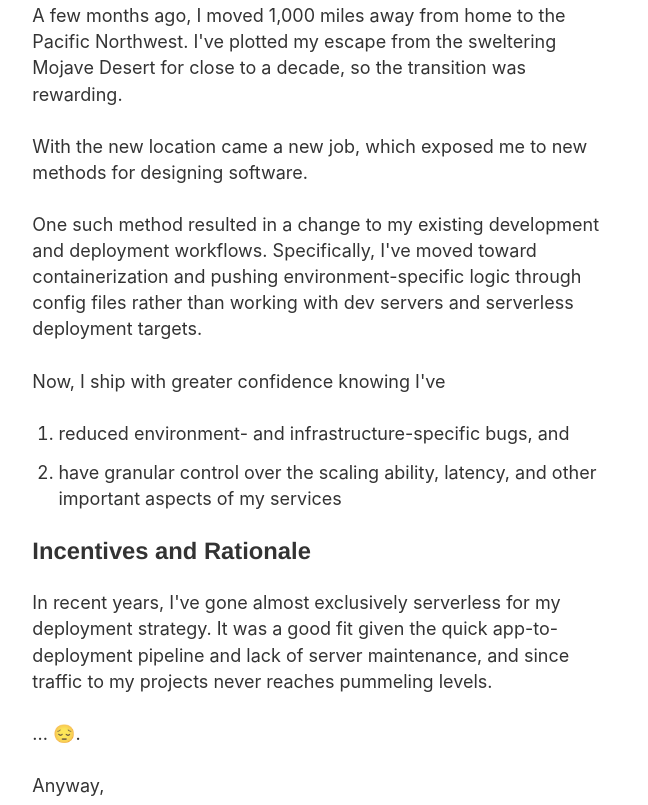
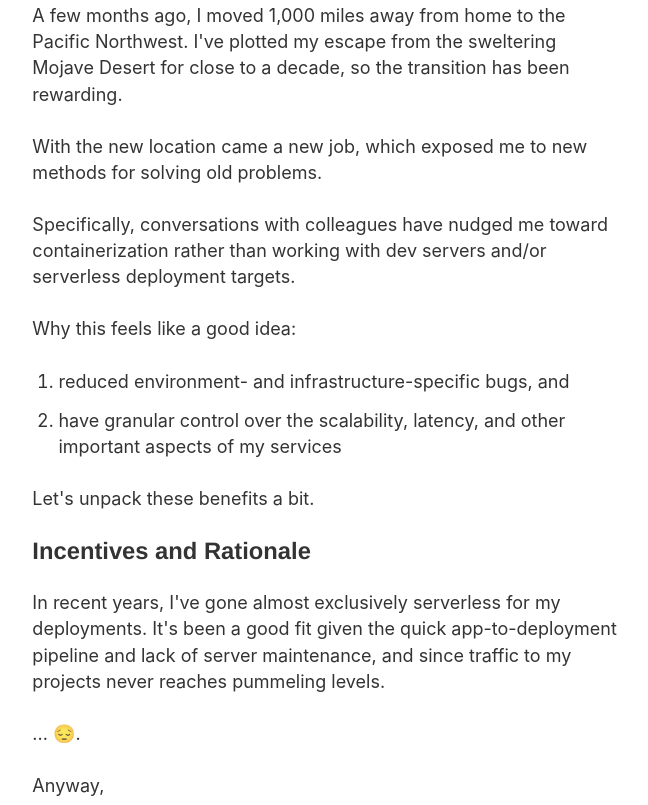
Before and after one commit to alephnode/alephnode, a Gatsby site: page /11-docker-environment-streamline in a window 1280 px wide. Shown: the part 355-1160 px from the top of the page, without its empty margins (314-962 px from the left). Built offline with nearby package versions, Linux system fonts and the light colour scheme; Gatsby itself is replaced by a stand-in of ours; some packages are replaced by stand-ins of ours.

Commit message:
Progress

````diff
--- a/src/pages/11-docker-environment-streamline/index.md
+++ b/src/pages/11-docker-environment-streamline/index.md
@@ -3,19 +3,21 @@ title: 'Inching Toward Dev/Prod Parity with Containerization'
 date: '2019-10-29'
 ---
 
-A few months ago, I moved 1,000 miles away from home to the Pacific Northwest. I've plotted my escape from the sweltering Mojave Desert for close to a decade, so the transition was rewarding.
+A few months ago, I moved 1,000 miles away from home to the Pacific Northwest. I've plotted my escape from the sweltering Mojave Desert for close to a decade, so the transition has been rewarding.
 
-With the new location came a new job, which exposed me to new methods for designing software.
+With the new location came a new job, which exposed me to new methods for solving old problems.
 
-One such method resulted in a change to my existing development and deployment workflows. Specifically, I've moved toward containerization and pushing environment-specific logic through config files rather than working with dev servers and serverless deployment targets.
+Specifically, conversations with colleagues have nudged me toward containerization rather than working with dev servers and/or serverless deployment targets.
 
-Now, I ship with greater confidence knowing I've
+Why this feels like a good idea:
 1. reduced environment- and infrastructure-specific bugs, and
-2. have granular control over the scaling ability, latency, and other important aspects of my services
+2. have granular control over the scalability, latency, and other important aspects of my services
+
+Let's unpack these benefits a bit.
 
 ### Incentives and Rationale
 
-In recent years, I've gone almost exclusively serverless for my deployment strategy. It was a good fit given the quick app-to-deployment pipeline and lack of server maintenance, and since traffic to my projects never reaches pummeling levels.
+In recent years, I've gone almost exclusively serverless for my deployments. It's been a good fit given the quick app-to-deployment pipeline and lack of server maintenance, and since traffic to my projects never reaches pummeling levels.
 
 ... 😔.
 
@@ -35,9 +37,7 @@ After experimenting with different defaults, I eventually generated a template f
 - Jest for testing all the things
 - Docker for development and deployment
 
-The TDD part refers not to the technology used but in the development process employed. Rather than `npm start` launching nodemon or some dev server, it builds and runs two Docker containers: one that serves the main application and another that runs tests in watch mode for real-time alerts when existing logic breaks.
-
-Here's a tree of the project structure:
+Alright, let's jump into it. Here's a tree of the project structure:
 
 ```
 .
@@ -65,6 +65,8 @@ As you can see, it's a lightweight starting point.
 
 ### Reading More
 
+Hopefully by now you
+
 - kubernetes in action
 - kubernetes podcast
 - some cool feature
````
